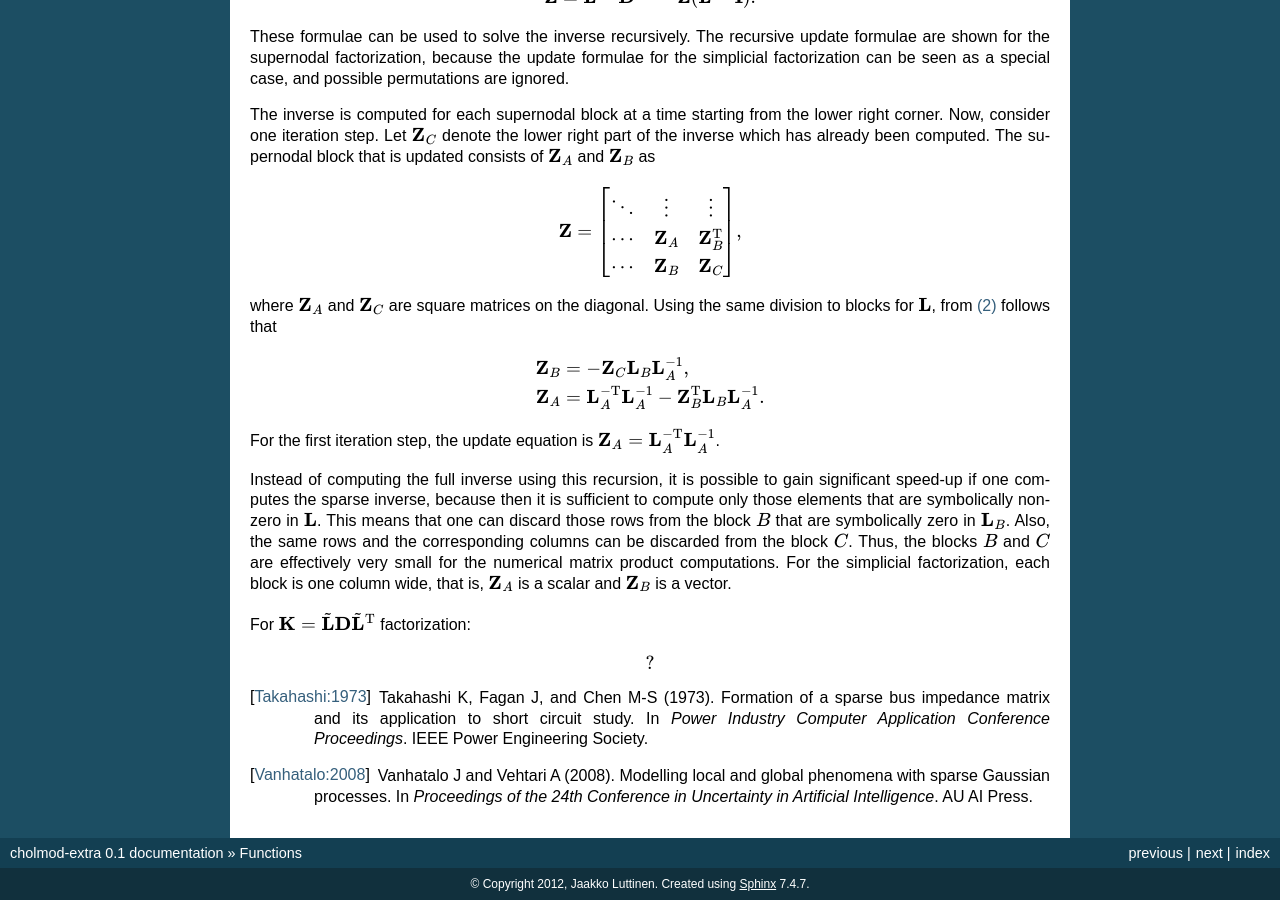
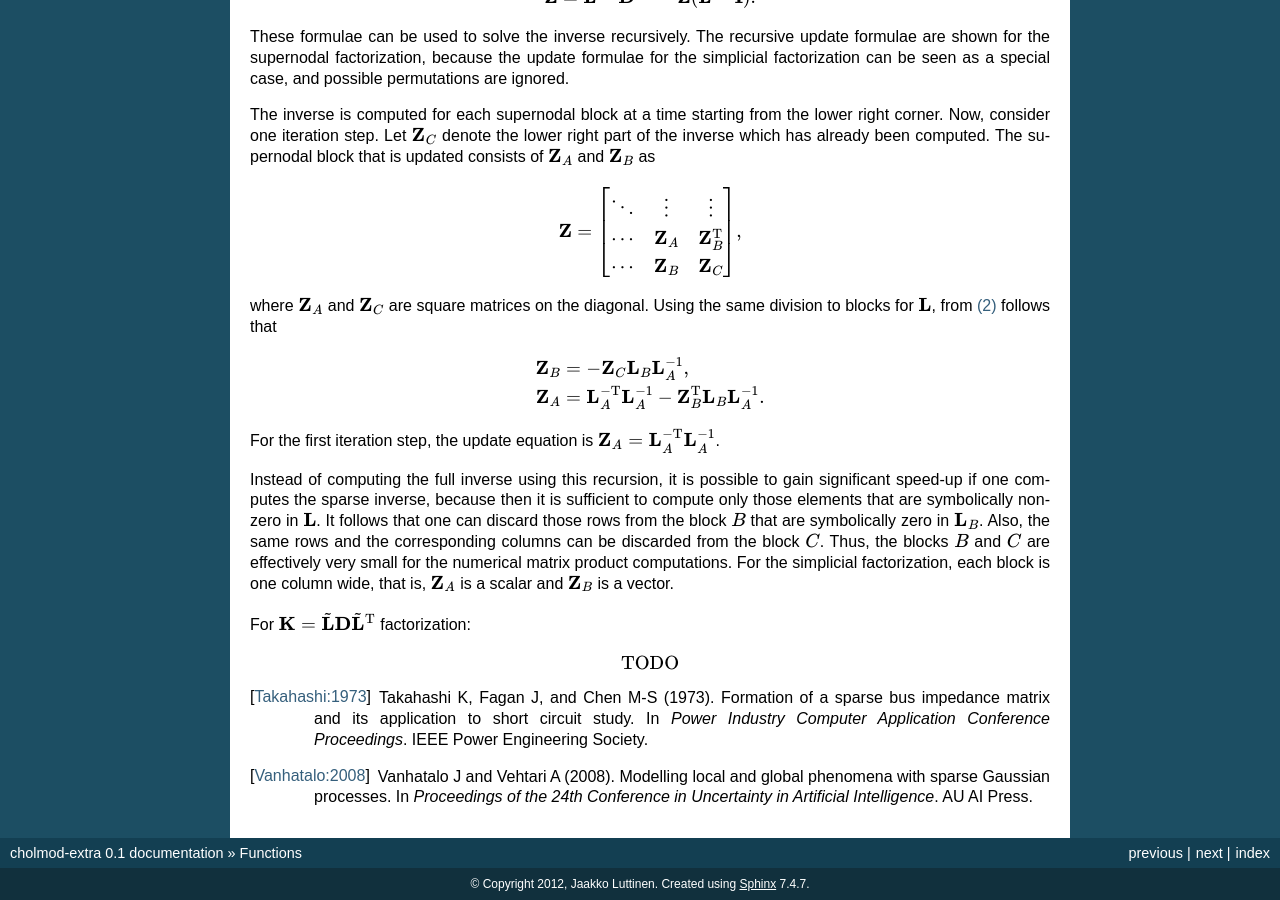
Before and after one commit to jluttine/cholmod-extra, a Sphinx documentation site: the page built from Docs/source/functions.rst, in a window 1280 px wide and 900 px high, scrolled down 747 px. Built offline with Sphinx 7.4.7, drawn with Linux system fonts in a browser that asks for light colours; pages that are not in the unit, such as notebooks, are missing from menus.

```diff
--- a/Docs/source/functions.rst
+++ b/Docs/source/functions.rst
@@ -102,7 +102,7 @@ For the first iteration step, the update equation is
 Instead of computing the full inverse using this recursion, it is
 possible to gain significant speed-up if one computes the sparse
 inverse, because then it is sufficient to compute only those elements
-that are symbolically non-zero in :math:`\mathbf{L}`.  This means that
+that are symbolically non-zero in :math:`\mathbf{L}`.  It follows that
 one can discard those rows from the block :math:`B` that are
 symbolically zero in :math:`\mathbf{L}_B`.  Also, the same rows and
 the corresponding columns can be discarded from the block :math:`C`.
@@ -116,7 +116,7 @@ For :math:`\mathbf{K} = \tilde{\mathbf{L}} \mathbf{D}
 
 .. math::
 
-   ?
+   \text{TODO}
 
 .. [Takahashi:1973] Takahashi K, Fagan J, and Chen M-S
                     (1973). Formation of a sparse bus impedance matrix
```
Also changed, not shown: Docs/source/intro.rst (added, +7 -0 lines).
